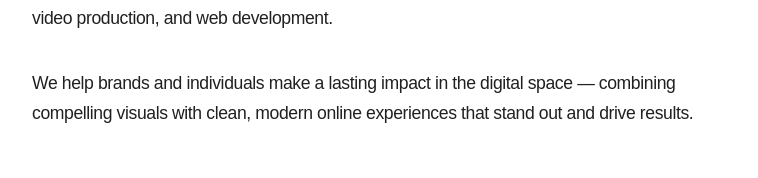
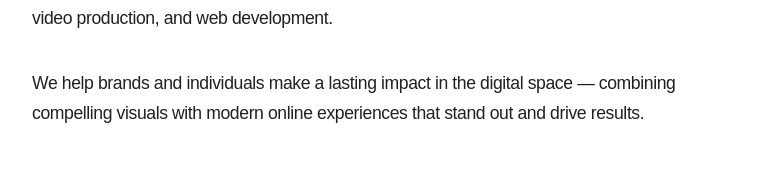
Before and after one commit to ed-robles/rcc_v2, a Next.js app: page / in a window 1280 px wide. Shown: the part 292-470 px from the top of the page, without its empty margins (248-1006 px from the left). Built offline with nearby package versions, Linux system fonts and the light colour scheme.

Commit message:
Update page.tsx

```diff
--- a/app/page.tsx
+++ b/app/page.tsx
@@ -11,7 +11,7 @@ export default function HomePage() {
         </p>
         <p>
           We help brands and individuals make a lasting impact in the digital
-          space — combining compelling visuals with clean, modern online
+          space — combining compelling visuals with modern online
           experiences that stand out and drive results.
         </p>
       </div>
```
